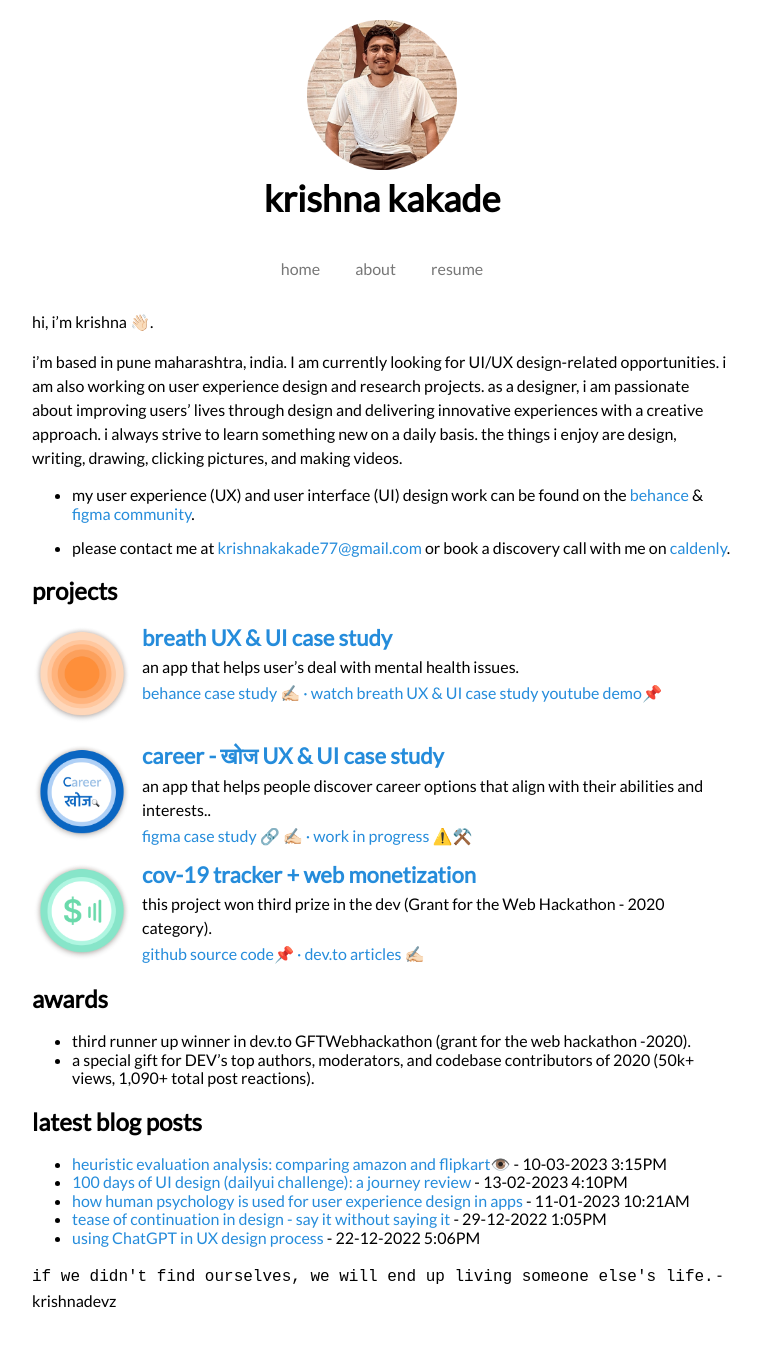
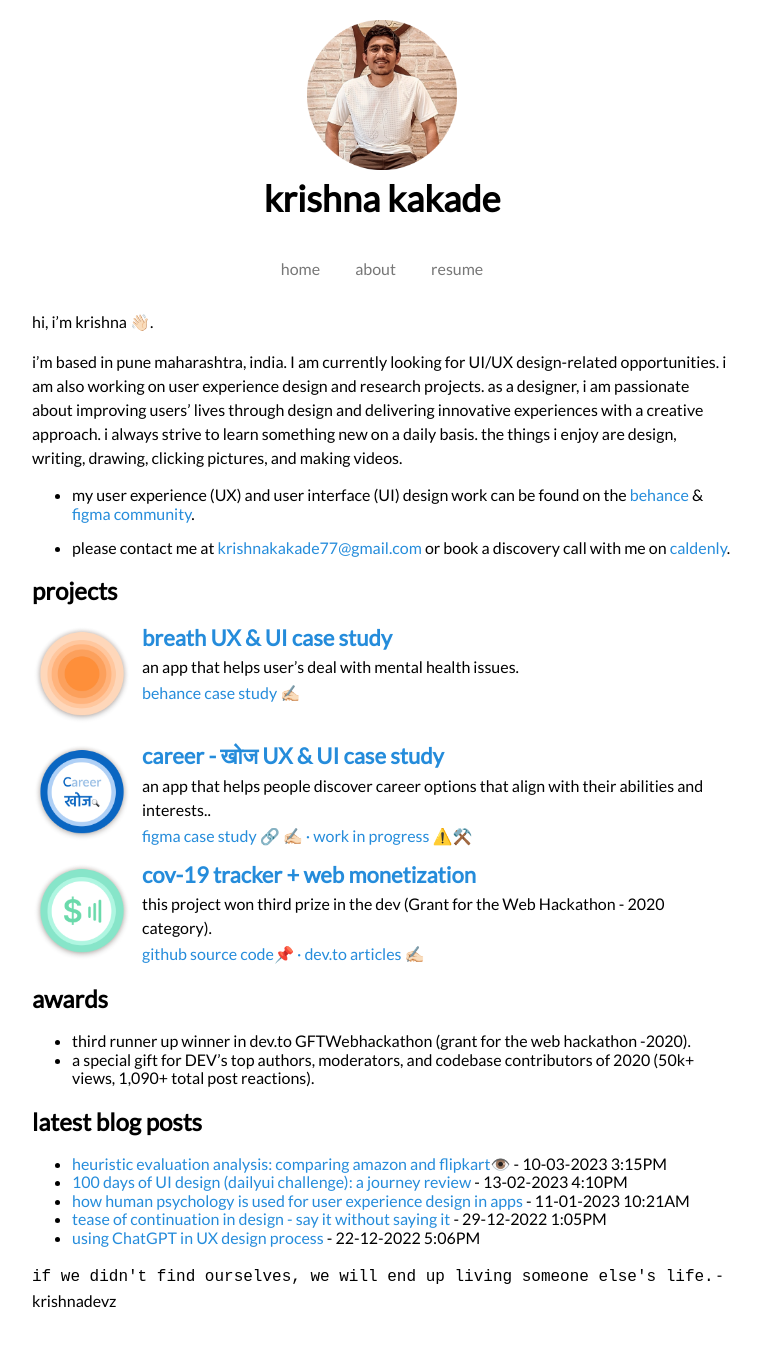
Before and after one commit to krishnadevz/krishnadevz.github.io, a Jekyll site: the page built from index.md, in a window 1280 px wide. Shown: the whole page, without its empty margins (258-1019 px from the left). Built offline with Jekyll 4.4.1, drawn with Linux system fonts in a browser that asks for light colours; nearby versions of some CDN libraries.

Commit message:
Update projects.yml

```diff
--- a/_data/projects.yml
+++ b/_data/projects.yml
@@ -7,8 +7,7 @@
   links:
     - name: behance case study ✍🏻
       url: https://www.behance.net/gallery/160233787/Breath-Mental-Health-App-%28UX-UI-Case-Study%29
-    - name: watch breath UX & UI case study youtube demo📌
-      url: https://www.youtube.com/watch?v=puDgjsLEBfk&t=1s&ab_channel=krishnadevz
+
 
 - title: career - खोज UX & UI case study
   img: Careerखोज.png
```
